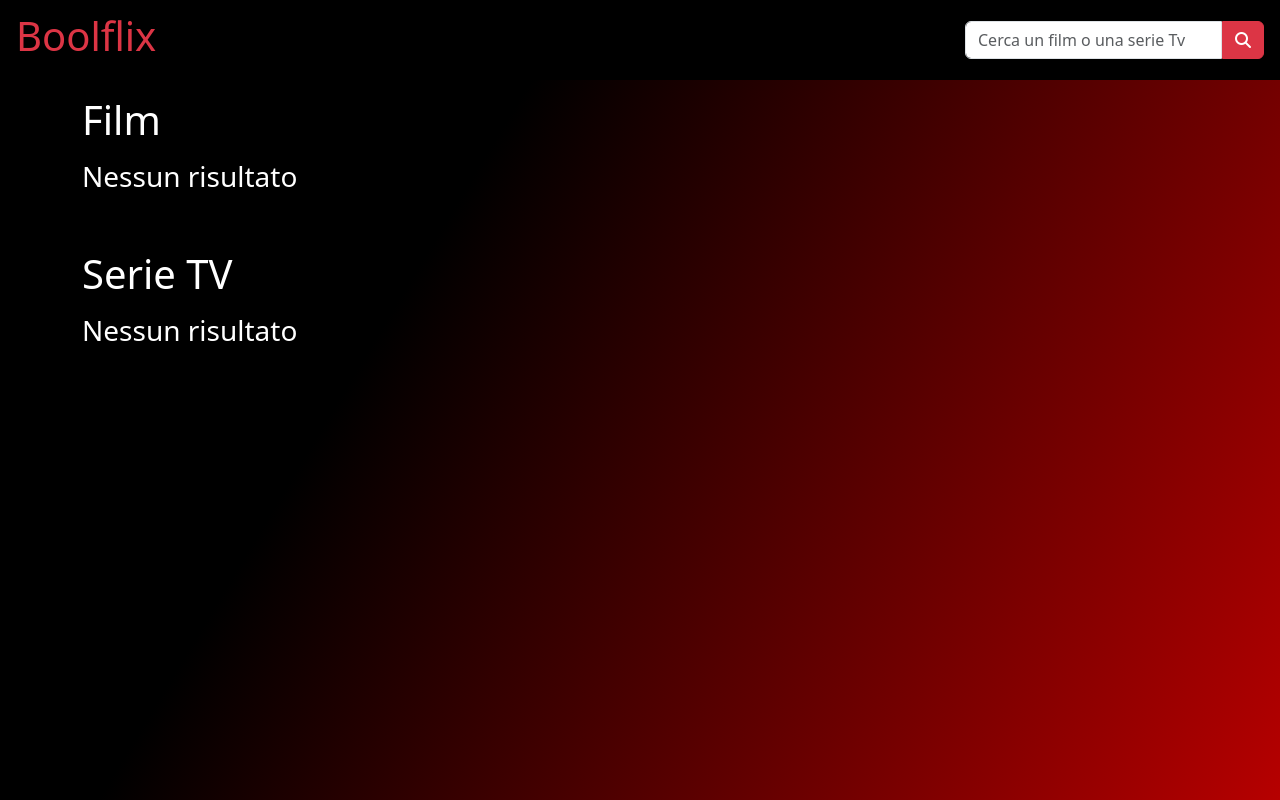
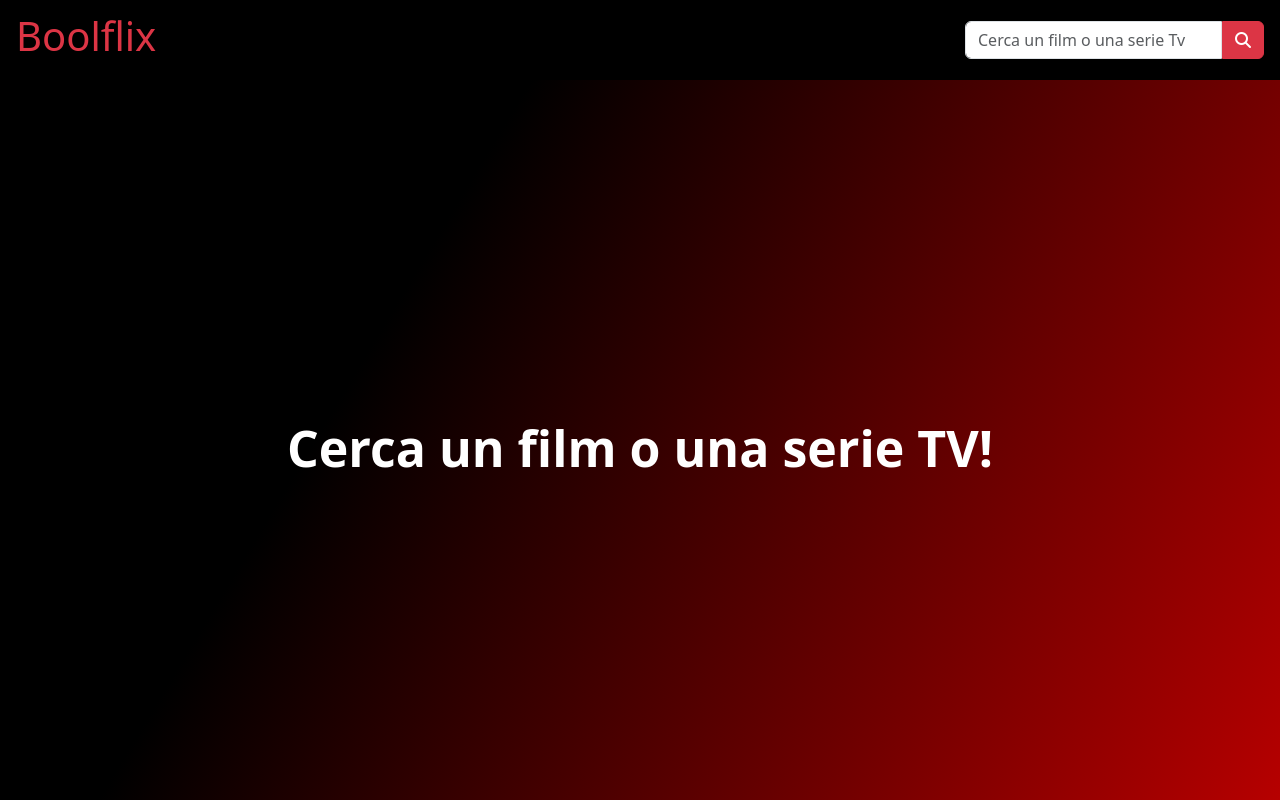
Before and after one commit to fabiodagostino27/react-boolflix, a React (Vite) app: page / in a window 1280 px wide. Built offline with nearby package versions, Linux system fonts and the light colour scheme.

Commit message:
ADD: title when search is empty

```diff
--- a/src/components/Main.jsx
+++ b/src/components/Main.jsx
@@ -1,12 +1,18 @@
 import MoviesList from "./MoviesList";
 import TvShowsList from "./TvShowsList";
+import { useContext } from "react";
+import { GlobalContext } from "../contexts/GlobalContext";
 
 export default function Main() {
+    const { movies, tvShows } = useContext(GlobalContext);
+
     return (
         <main className="pt-3 text-white">
-            <div className="container">
-                <MoviesList />
-                <TvShowsList />
+            <div className="container h-100">
+                {
+                    movies.length > 0 || tvShows.length > 0 ?  <><MoviesList /> <TvShowsList /></>  :
+                        <div className="tip w-100 h-100 d-flex align-items-center justify-content-center">Cerca un film o una serie TV!</div>
+                }
             </div>
         </main>
     )
--- a/src/components/TvShowsList.jsx
+++ b/src/components/TvShowsList.jsx
@@ -7,7 +7,7 @@ export default function TvShowsList() {
     const { tvShows } = useContext(GlobalContext);
 
     return (
-        <div className="mb-4">
+        <div className="pb-5">
             <h1 className="mb-3">Serie TV</h1>
             <div className="row g-4">
                 {
--- a/src/index.css
+++ b/src/index.css
@@ -8,6 +8,11 @@ main {
     overflow: auto;
 }
 
+.tip {
+    font-size: 50px;
+    font-weight: 600;
+}
+
 .poster:hover .details{
     display: flex !important;
     background-color: rgba(0, 0, 0, 0.74);
```
